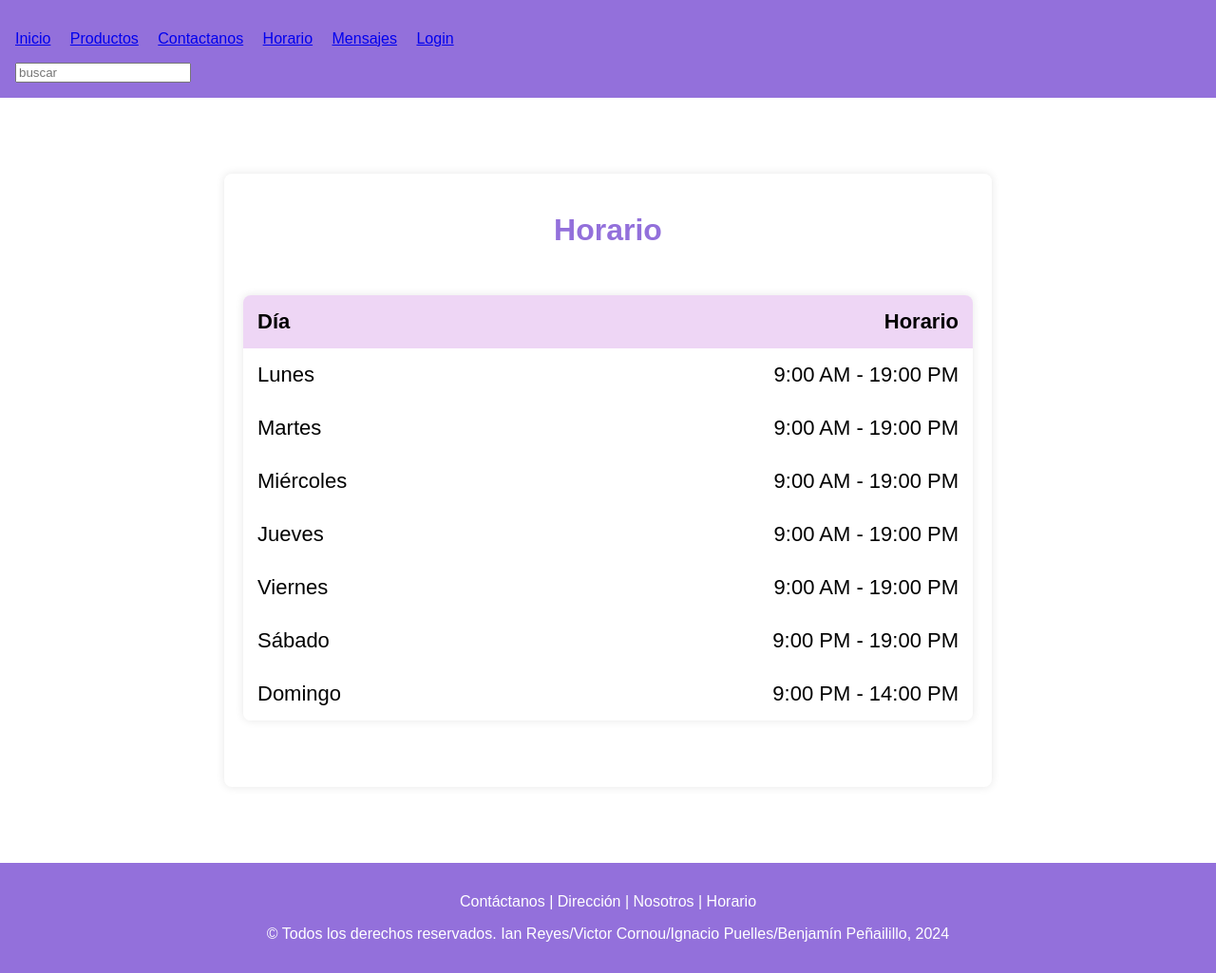
After one commit to Pepinillo2020/EstiloECO, a Django app: page /horario/ in a window 1280 px wide. The commit adds this page. Shown: the whole page at 95% size. Run offline with Django 5.2, Linux system fonts and the light colour scheme.

Commit message:
Estilo horario, contacto

```diff
--- a/estiloeco/main/templates/base.html
+++ b/estiloeco/main/templates/base.html
@@ -13,8 +13,8 @@
             <ul>
                 <li><a href="{% url 'home' %}">Inicio</a></li>
                 <li><a href="{% url 'productos' %}">Productos</a></li>
-                <li><a href="#">Contactanos</a></li>
-                <li><a href="#">Horario</a></li>
+                <li><a href="{% url 'contacto' %}">Contactanos</a></li>
+                <li><a href="{% url 'horario' %}">Horario</a></li>
                 <li><a href="#">Mensajes</a></li>
                 <li><a href="{% url 'login' %}">Login</a></li>
             </ul>
--- /dev/null
+++ b/estiloeco/main/templates/horario.html
@@ -0,0 +1,54 @@
+{% extends "base.html" %}
+{% load static %}
+
+{% block title %}
+    Horarios
+{% endblock %}
+
+{% block content %}
+    <div class="horario-container">
+        <div class="container">
+            <div class="titulo_form"><h1>Horario</h1></div>
+        </div>
+        <div class="horario-div">
+            <table>
+                <thead>
+                    <tr>
+                        <th style="text-align: left;">Día</th>
+                        <th style="text-align: right;">Horario</th>
+                    </tr>
+                </thead>
+                <tbody>
+                    <tr>
+                        <td>Lunes</td>
+                        <td>9:00 AM - 19:00 PM</td>
+                    </tr>
+                    <tr>
+                        <td>Martes</td>
+                        <td>9:00 AM - 19:00 PM</td>
+                    </tr>
+                    <tr>
+                        <td>Miércoles</td>
+                        <td>9:00 AM - 19:00 PM</td>
+                    </tr>
+                    <tr>
+                        <td>Jueves</td>
+                        <td>9:00 AM - 19:00 PM</td>
+                    </tr>
+                    <tr>
+                        <td>Viernes</td>
+                        <td>9:00 AM - 19:00 PM</td>
+                    </tr>
+                    <tr>
+                        <td>Sábado</td>
+                        <td>9:00 PM - 19:00 PM</td>
+                    </tr>
+                    <tr>
+                        <td>Domingo</td>
+                        <td>9:00 PM - 14:00 PM</td>
+                    </tr>
+                </tbody>
+            </table>
+        </div>
+    </div>
+{% endblock %}
--- a/estiloeco/main/templates/registration/login.html
+++ b/estiloeco/main/templates/registration/login.html
@@ -19,12 +19,13 @@
 
                         {{ form | crispy }}
 
-                        <a class="texto-inf" href="{% url 'register' %}"><h1>Registrarse</h1></a>
+
 
                         <div>
                             <button type="submit" class="btn btn-primary btn-style btn-login">Iniciar sesión</button>
                         </div>
 
                     </form>
+                    <a class="texto-inf" href="{% url 'register' %}"><h1>Registrarse</h1></a>
                 </div>
 {% endblock %}
--- a/estiloeco/main/templates/registration/register.html
+++ b/estiloeco/main/templates/registration/register.html
@@ -12,14 +12,14 @@
                 <div class="titulo-div-login"><h1>Crear cuenta</h1></div>
                 <div class="container titulo-login"></div>
             </div>
-            <form action="" method="post">
+            <form id="Registro" action="" method="post">
                 {% csrf_token %}
                 {{ form|crispy }}
                 <div>
-                    <button style="background-color: #a18052; border-color: #a18052;" type="submit" class="btn btn-primary btn-style btn-login">Registrarse</button>
+                    <button type="submit" class="btn btn-primary btn-style btn-registro">Registrarse</button>
                 </div>
             </form>
-            <a href="{% url 'login' %}"><h1 class="texto-inf">Iniciar sesión</h1></a>
+            <a class="texto-inf" href="{% url 'login' %}"><h1>Iniciar sesión</h1></a>
         </div>
     </div>
 {% endblock %}
--- a/estiloeco/main/urls.py
+++ b/estiloeco/main/urls.py
@@ -12,6 +12,8 @@ urlpatterns = [
     path('agregarProducto/', views.agregar_producto, name='agregarProducto'),
     path('eliminar/<int:producto_id>/', ProductoDeleteView.as_view(), name='eliminarProducto'),
     path('editar/<int:producto_id>/', views.editarProducto, name='editarProducto'),
+    path('contacto/', views.contacto, name='contacto'),
+    path('horario/', views.horario, name='horario'),
 ]
 
 if settings.DEBUG:
--- a/estiloeco/main/views.py
+++ b/estiloeco/main/views.py
@@ -1,8 +1,8 @@
 from django.shortcuts import render, redirect, get_object_or_404
 from django.contrib.auth.decorators import user_passes_test
-from .models import Producto
+from .models import Producto, Contacto
 from django.contrib import messages
-from .forms import ProductoForm, CustomUserCreationForm
+from .forms import ProductoForm, CustomUserCreationForm, ContactoForm
 from django.views.generic import View
 from django.contrib.auth import logout, login
 
@@ -11,6 +11,9 @@ def superuser_required(user):
 
 def home(request):
     return render(request, 'home.html')
+
+def horario(request):
+    return render(request, 'horario.html')
 
 def register(request):
     if request.method == 'POST':
@@ -26,6 +29,24 @@ def register(request):
 def exit(request):
     logout(request)
     return redirect(home)
+
+def contacto(request):
+    if request.method == 'POST':
+        contacto_form = ContactoForm(request.POST)
+        if contacto_form.is_valid():
+            contacto_form.save()
+            messages.success(request, '¡Recibimos tu mensaje! Gracias por comunicarte.')
+            return redirect('contacto')
+    else:
+        initial_data = {}
+        if request.user.is_authenticated:
+            initial_data = {
+                'nombre': request.user.get_full_name(),
+                'email': request.user.email,
+            }
+        contacto_form = ContactoForm(initial=initial_data)
+
+    return render(request, 'contacto.html', {'form': contacto_form})
 
 def productos(request):
     productos = Producto.objects.all()
--- a/estiloeco/static/css/style.css
+++ b/estiloeco/static/css/style.css
@@ -63,54 +63,270 @@ footer {
     }
 }
 
-/* Estilos para el contenedor principal */
+/* Login */
+
 .container-login {
-    width: 400px; /* Ajusta el ancho según sea necesario */
-    margin: 80px auto; /* Centra el contenedor horizontalmente */
+    width: 25%;
+    min-width:fit-content;
+    margin: 80px auto;
     padding: 20px;
-    background-color: #FFFFFF; /* Fondo blanco */
-    border-radius: 8px; /* Bordes redondeados */
-    box-shadow: 0 0 10px rgba(0,0,0,0.1); /* Sombra ligera */
+    background-color: #FFFFFF;
+    border-radius: 8px;
+    box-shadow: 0 0 10px rgba(0,0,0,0.1);
 }
 
-/* Estilos para el título de inicio de sesión */
 .titulo-div-login h1 {
-    color: #9370DB; /* Color púrpura */
+    color: #9370DB;
     text-align: center;
     margin-bottom: 50px;
+    font-size: 40px;
 }
 
-/* Estilos para el formulario */
 #Login {
     margin-top: 20px;
 }
 
-/* Estilos para el botón de inicio de sesión */
+#Login label{
+    font-size: 20px;
+}
+
+#Login input{
+    margin: 20px 0px;
+    width: 100%;
+    font-size: 17px;
+}
+
 .btn-login {
-    background-color: #9370DB; /* Color púrpura */
-    border-color: #9370DB; /* Color del borde */
-    color: #FFFFFF; /* Texto blanco */
-    width: 100%; /* Ocupa todo el ancho disponible */
+    background-color: #9370DB;
+    border-width: 0px;
+    color: #FFFFFF;
+    width: 100%;
     padding: 10px;
-    border-radius: 4px;
+    border-radius: 8px;
     cursor: pointer;
     transition: background-color 0.3s ease;
+    font-size: 18px;
+    margin-top: 20px;
 }
 
 .btn-login:hover {
-    background-color: #7B68EE; /* Color púrpura más oscuro al pasar el ratón */
+    background-color: #7B68EE;
 }
 
-/* Estilos para el enlace de registrarse */
 .texto-inf {
     display: block;
     text-align: center;
-    font-size: 15px;
+    font-size: 10px;
     margin-top: 20px;
-    color: #9370DB; /* Color púrpura */
+    color: #9370DB;
     text-decoration: none;
 }
 
 .texto-inf:hover {
-    text-decoration: underline; /* Subrayado al pasar el ratón */
+    color: #a496f5;
+    text-decoration: underline;
 }
+
+/* Registro */
+
+.container-registro {
+    width: 35%;
+    min-width:fit-content;
+    margin: 80px auto;
+    padding: 20px;
+    background-color: #FFFFFF;
+    border-radius: 8px;
+    box-shadow: 0 0 10px rgba(0, 0, 0, 0.1);
+}
+
+.titulo-div-login h1 {
+    color: #9370DB;
+    text-align: center;
+    margin-bottom: 50px;
+    font-size: 40px;
+}
+
+#Registro {
+    margin-top: 20px;
+}
+
+#Registro label {
+    font-size: 20px;
+}
+
+#Registro input {
+    margin: 20px 0px;
+    width: 100%;
+    font-size: 17px;
+}
+
+#Registro .form-text{
+    margin: 15px 0;
+}
+
+.btn-registro {
+    background-color: #9370DB;
+    border-color: #9370DB;
+    border-width: 0px;
+    color: #FFFFFF;
+    width: 100%;
+    padding: 10px;
+    border-radius: 8px;
+    cursor: pointer;
+    transition: background-color 0.3s ease;
+    font-size: 18px;
+    margin-top: 20px;
+}
+
+.btn-registro:hover {
+    background-color: #7B68EE;
+}
+
+/* Contacto */
+
+.form-div {
+    width: 35%;
+    min-width:fit-content;
+    margin: 80px auto;
+    padding: 20px;
+    background-color: #FFFFFF;
+    border-radius: 8px;
+    box-shadow: 0 0 10px rgba(0, 0, 0, 0.1);
+}
+
+.titulo_form h1 {
+    color: #9370DB;
+    text-align: center;
+    margin-bottom: 20px;
+    font-size: 32px;
+}
+
+.text_form {
+    text-align: center;
+    margin-bottom: 30px;
+    font-size: 16px;
+    color: #555555;
+}
+
+.container.formulario {
+    margin-top: 20px;
+}
+
+#Contacto label {
+    font-size: 18px;
+    color: #333333;
+}
+
+#Contacto input[type="text"],
+#Contacto input[type="email"],
+#Contacto textarea {
+    width: 100%;
+    padding: 10px;
+    margin: 8px 0;
+    box-sizing: border-box;
+    border: 1px solid #ccc;
+    border-radius: 4px;
+    font-size: 16px;
+}
+
+#Contacto textarea {
+    height: 150px;
+    resize: vertical;
+}
+
+.btn-enviar {
+    background-color: #9370DB;
+    width: 100%;
+    color: #FFFFFF;
+    padding: 10px 20px;
+    border: none;
+    border-radius: 4px;
+    cursor: pointer;
+    font-size: 18px;
+    transition: background-color 0.3s ease;
+    margin: 10px auto;
+}
+
+.btn-enviar:hover {
+    background-color: #7B68EE;
+}
+
+.alert {
+    margin-top: 20px;
+}
+
+.alert-success {
+    background-color: #DFF0D8;
+    color: #3C763D;
+    border: 1px solid #D6E9C6;
+    border-radius: 4px;
+    padding: 10px;
+}
+
+.alert-dismissible {
+    position: relative;
+    padding-right: 35px;
+    margin-bottom: 15px;
+    margin-top: 20px;
+}
+
+.alert-dismissible .close {
+    position: absolute;
+    top: 0;
+    right: 0;
+    padding: 10px 15px;
+    color: inherit;
+}
+
+/* Horario */
+
+.horario-container{
+    width: 60%;
+    min-width:fit-content;
+    margin: 80px auto;
+    padding: 20px;
+    background-color: #FFFFFF;
+    border-radius: 8px;
+    box-shadow: 0 0 10px rgba(0, 0, 0, 0.1);
+}
+
+.horario-div {
+    width: 100%;
+    max-width: 1200px;
+    margin: 0 auto;
+    margin-top: 50px;
+    margin-bottom: 50px;
+}
+
+.horario-div table {
+    width: 100%;
+    border-collapse: collapse;
+    border-radius: 8px;
+    overflow: hidden;
+    box-shadow: 0 0 10px rgba(0, 0, 0, 0.1);
+}
+
+.horario-div th,
+.horario-div td {
+    padding: 15px;
+    border: none;
+    font-size: 22px;
+}
+
+.horario-div th {
+    background-color: #d495e463;
+    font-weight: bold;
+}
+
+.horario-div td {
+    background-color: #fff;
+    text-align: left;
+}
+
+.horario-div tbody tr:nth-child(even) {
+    background-color: #d495e463
+}
+
+.horario-div td:nth-child(2) {
+    text-align: right;
+}
```
Also changed, not shown: estiloeco/main/forms.py (+14 -1 lines), estiloeco/main/templates/contacto.html (added, +34 -0 lines).
